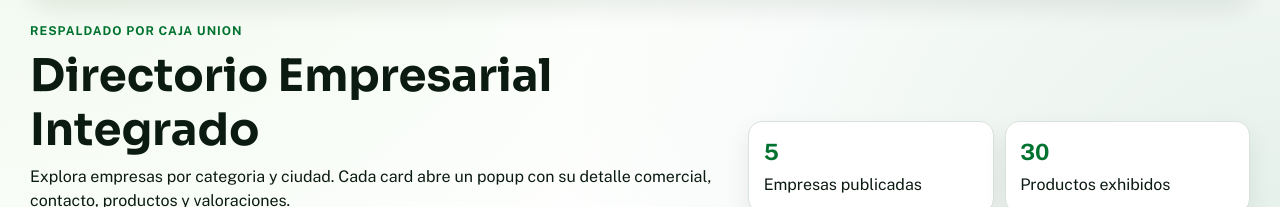
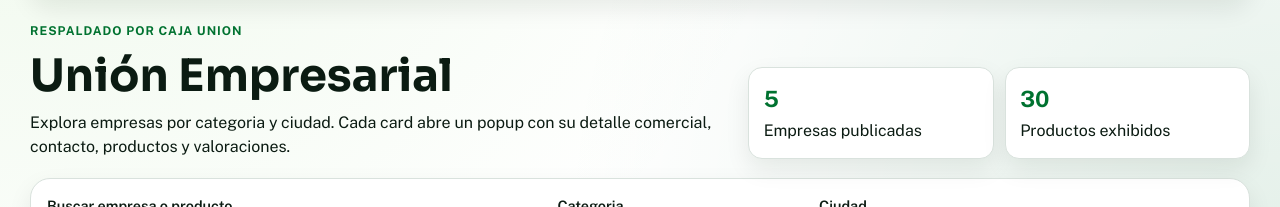
Before and after one commit to pipecode66/CajaUnionPIE, a React (Vite) app: page / in a window 1280 px wide. Shown: the part 366-573 px from the top of the page. Built offline with nearby package versions, Linux system fonts and the light colour scheme.

Commit message:
Se edito el nombre del proyecto general

```diff
--- a/src/pages/CompaniesShowcasePage.tsx
+++ b/src/pages/CompaniesShowcasePage.tsx
@@ -251,7 +251,7 @@
         <header className="showcase-hero">
           <div>
             <p className="eyebrow">Respaldado por Caja Union</p>
-            <h1>Directorio Empresarial Integrado</h1>
+            <h1>Unión Empresarial</h1>
             <p>
               Explora empresas por categoria y ciudad. Cada card abre un popup con su detalle comercial, contacto,
               productos y valoraciones.
```
